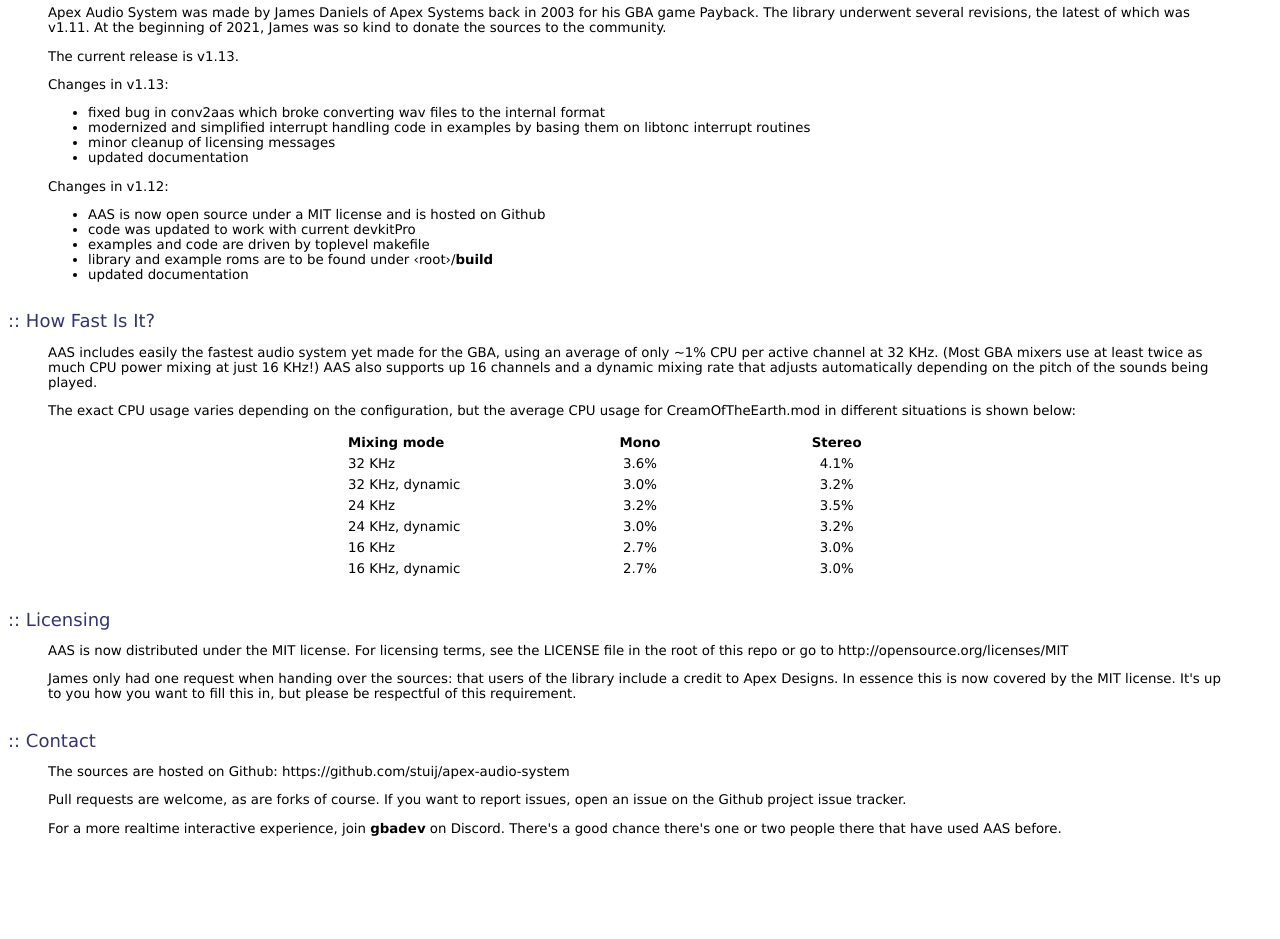
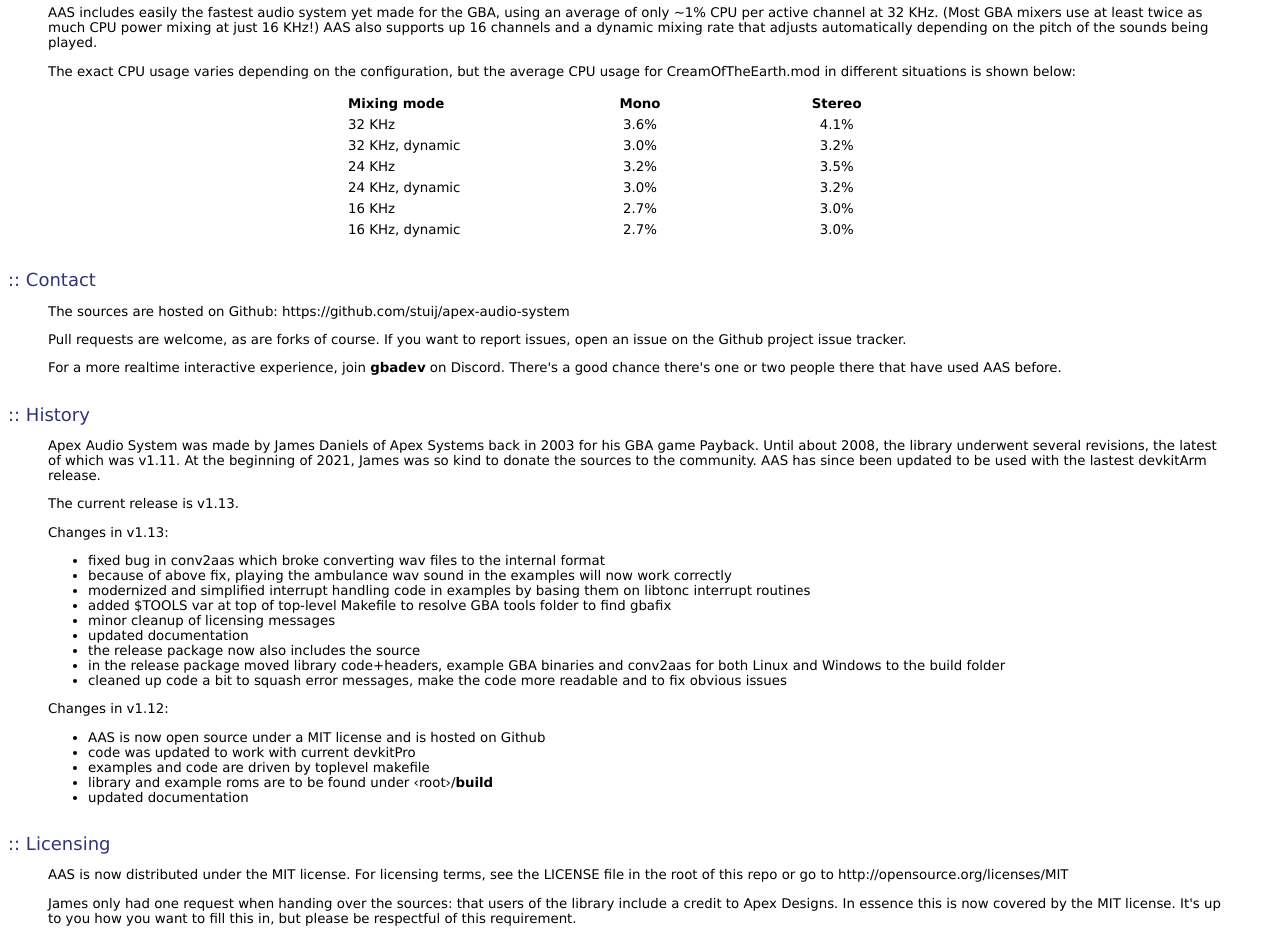
Before and after one commit to stuij/apex-audio-system, a plain HTML site: page docs/index.html in a window 1280 px wide. Shown: the part 320-1259 px from the top of the page. Before the commit the page ends 1169 px from the top, so only its background shows below. Drawn offline with Linux system fonts and the light colour scheme.

Commit message:
slight changes in docs
- to clarify top makefile TOOLS variable
- add some more info on what changed in v1.13
- move around intro sections

```diff
--- a/docs/index.html
+++ b/docs/index.html
@@ -64,31 +64,6 @@ pre {font-family: monospace}
 </table>
 
 </blockquote>
-<br><font size=+1 color="#333377">:: History</font>
-<blockquote>
-
-<p>Apex Audio System was made by James Daniels of Apex Systems back in 2003 for his GBA game Payback. The library underwent several revisions, the latest of which was v1.11. At the beginning of 2021, James was so kind to donate the sources to the community.</p>
-
-<p>The current release is v1.13.</p>
-
-<p>Changes in v1.13:</p>
-<ul>
-<li>fixed bug in conv2aas which broke converting wav files to the internal format</li>
-<li>modernized and simplified interrupt handling code in examples by basing them on libtonc interrupt routines</li>
-<li>minor cleanup of licensing messages</li>
-<li>updated documentation</li>
-</ul>
-
-<p>Changes in v1.12:</p>
-<ul>
-<li>AAS is now open source under a MIT license and is hosted on Github</li>
-<li>code was updated to work with current devkitPro</li>
-<li>examples and code are driven by toplevel makefile</li>
-<li>library and example roms are to be found under &lsaquo;root&rsaquo;/<b>build</b></li>
-<li>updated documentation</li>
-</ul>
-
-</blockquote>
 <br><font size=+1 color="#333377">:: How Fast Is It?</font>
 <blockquote>
 
@@ -135,14 +110,6 @@ pre {font-family: monospace}
 </table>
 
 </blockquote>
-<br><font size=+1 color="#333377">:: Licensing</font>
-<blockquote>
-
-<p>AAS is now distributed under the MIT license. For licensing terms, see the LICENSE file in the root of this repo or go to http://opensource.org/licenses/MIT</p>
-
-<p>James only had one request when handing over the sources: that users of the library include a credit to Apex Designs. In essence this is now covered by the MIT license. It's up to you how you want to fill this in, but please be respectful of this requirement.</p>
-
-</blockquote>
 <br><font size=+1 color="#333377">:: Contact</font>
 <blockquote>
 
@@ -153,6 +120,44 @@ pre {font-family: monospace}
 <p>For a more realtime interactive experience, join <b>gbadev</b> on Discord. There's a good chance there's one or two people there that have used AAS before.</p>
 
 </blockquote>
+<br><font size=+1 color="#333377">:: History</font>
+<blockquote>
+
+<p>Apex Audio System was made by James Daniels of Apex Systems back in 2003 for his GBA game Payback. Until about 2008, the library underwent several revisions, the latest of which was v1.11. At the beginning of 2021, James was so kind to donate the sources to the community. AAS has since been updated to be used with the lastest devkitArm release.</p>
+
+<p>The current release is v1.13.</p>
+
+<p>Changes in v1.13:</p>
+<ul>
+<li>fixed bug in conv2aas which broke converting wav files to the internal format
+<li>because of above fix, playing the ambulance wav sound in the examples will now work correctly</li>
+<li>modernized and simplified interrupt handling code in examples by basing them on libtonc interrupt routines</li>
+<li>added $TOOLS var at top of top-level Makefile to resolve GBA tools folder to find gbafix</li>
+<li>minor cleanup of licensing messages</li>
+<li>updated documentation</li>
+<li>the release package now also includes the source</li>
+<li>in the release package moved library code+headers, example GBA binaries and conv2aas for both Linux and Windows to the build folder</li>
+<li>cleaned up code a bit to squash error messages, make the code more readable and to fix obvious issues</li>
+</ul>
+
+<p>Changes in v1.12:</p>
+<ul>
+<li>AAS is now open source under a MIT license and is hosted on Github</li>
+<li>code was updated to work with current devkitPro</li>
+<li>examples and code are driven by toplevel makefile</li>
+<li>library and example roms are to be found under &lsaquo;root&rsaquo;/<b>build</b></li>
+<li>updated documentation</li>
+</ul>
+
+</blockquote>
+<br><font size=+1 color="#333377">:: Licensing</font>
+<blockquote>
+
+<p>AAS is now distributed under the MIT license. For licensing terms, see the LICENSE file in the root of this repo or go to http://opensource.org/licenses/MIT</p>
+
+<p>James only had one request when handing over the sources: that users of the library include a credit to Apex Designs. In essence this is now covered by the MIT license. It's up to you how you want to fill this in, but please be respectful of this requirement.</p>
+
+</blockquote>
 
 </body>
 </html>
```
Also changed, not shown: docs/getting_started.html (+2 -2 lines).
